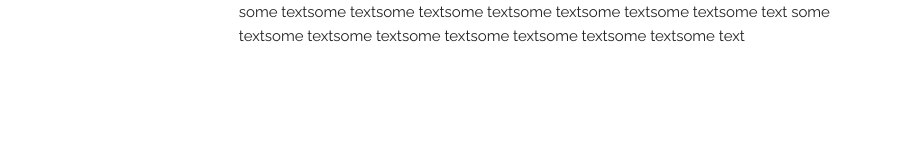
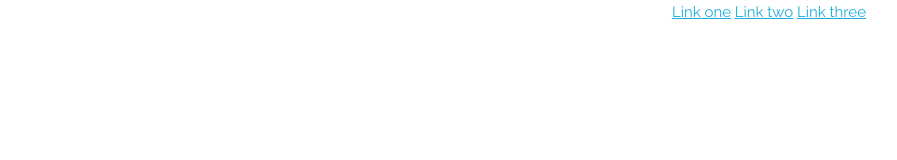
Before and after one commit to TimNguyen1389/grid, a plain HTML site: page index.html in a window 1280 px wide. Shown: the full height of the page, 254-1151 px from the left. Drawn offline with Linux system fonts and the light colour scheme.

Commit message:
add main content to site

```diff
--- a/css/style.css
+++ b/css/style.css
@@ -2,3 +2,7 @@
   height: 6em;
   width: 6em;
 }
+
+.navItem {
+  display: inline-block;
+}
--- a/index.html
+++ b/index.html
@@ -38,13 +38,21 @@
         <img class="logo" src="images/logo.jpeg">
       </div>
       <div class="eight columns">
-        some textsome textsome textsome textsome textsome textsome textsome text
-        some textsome textsome textsome textsome textsome textsome textsome text
+        <ul class="u-pull-right">
+          <li class="navItem"><a href="#">Link one</a></li>
+          <li class="navItem"><a href="#">Link two</a></li>
+          <li class="navItem"><a href="#">Link three</a></li>
+        </ul>
       </div>
 
     </header>
     <main class="row">
+    <div class="one-half column">
 
+    </div class="one-half column">
+    <div>
+
+    </div>
     </main>
     <footer class="row">
 
```
